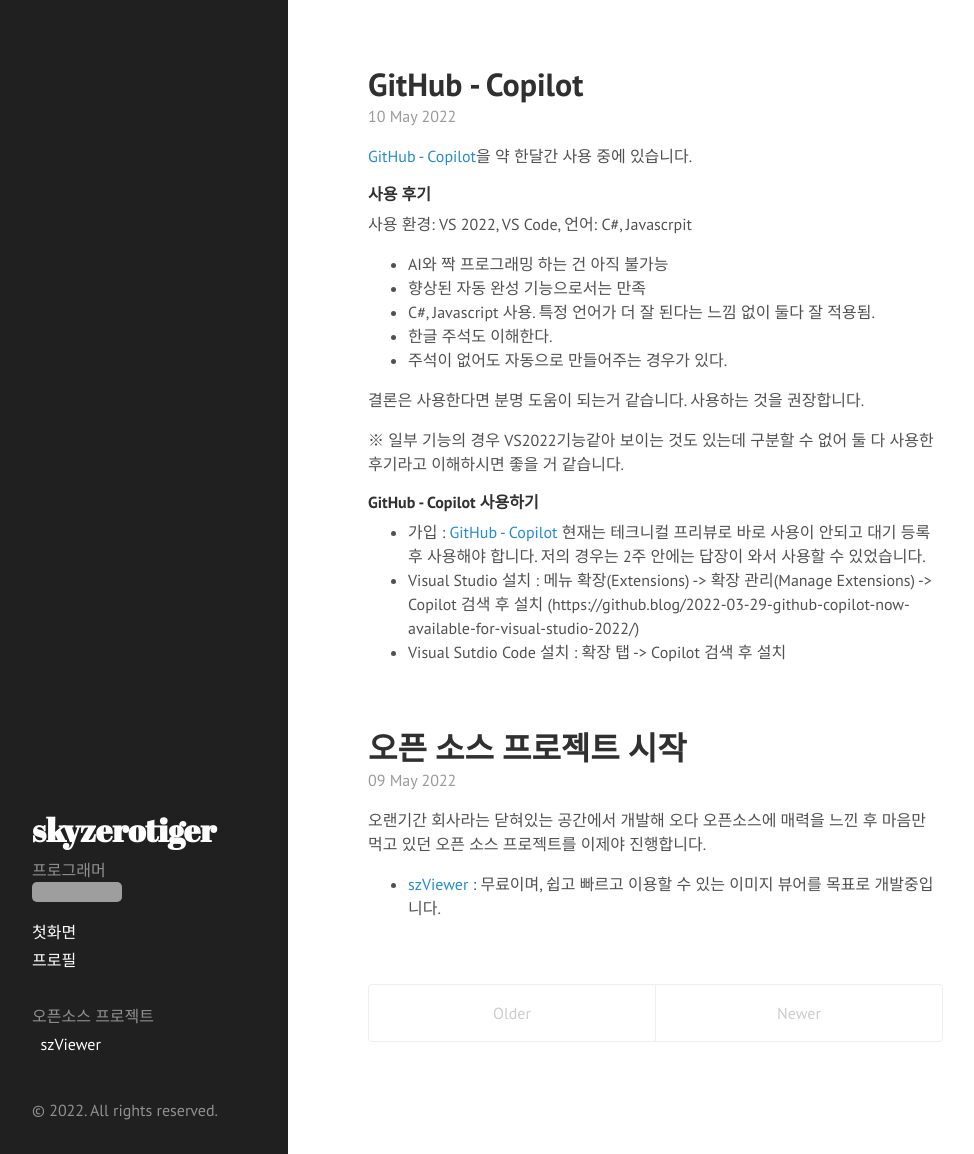
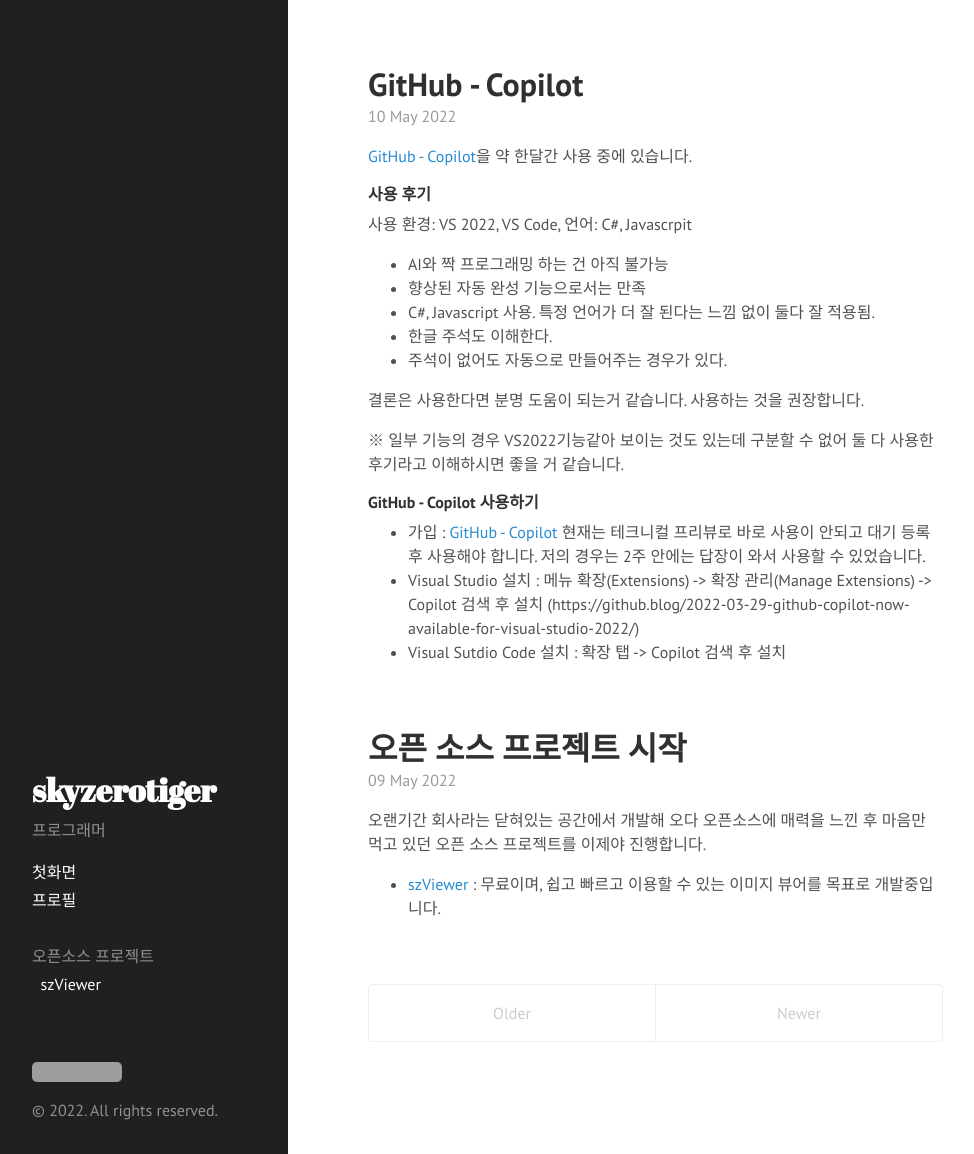
Before and after one commit to skyzerotiger/skyzerotiger.github.io, a Jekyll site: the page built from index.html, in a window 1280 px wide and 1154 px high. Shown: the whole window, without its empty margins (0-974 px from the left). Built offline with Jekyll 4.4.1, drawn with Linux system fonts in a browser that asks for light colours; the list of posts is cut into pages by our own code; grey boxes are pictures that could not be loaded.

Commit message:
Update sidebar.html

```diff
--- a/_includes/sidebar.html
+++ b/_includes/sidebar.html
@@ -6,7 +6,7 @@
           {{ site.title }}
         </a>
       </h1>
-      <p class="lead">{{ site.description }}  <a href="https://discord.com/invite/uxJXzNAkd6"><img alt="Discord" src="https://img.shields.io/discord/973575619680034867?logo=discord&logoColor=white"/></a></p>
+      <p class="lead">{{ site.description }}</p>
     </div>
 
     <nav class="sidebar-nav">
@@ -29,7 +29,8 @@
       <span class="sidebar-nav-item"><br>오픈소스 프로젝트<br>&nbsp&nbsp<a href="https://github.com/skyzerotiger/szViewer">szViewer</a></span>
       <br>
     </nav>
-
+    <br>
+    <a href="https://discord.com/invite/uxJXzNAkd6"><img alt="Discord" src="https://img.shields.io/discord/973575619680034867?logo=discord&logoColor=white"/></a>
     <p>&copy; {{ site.time | date: '%Y' }}. All rights reserved.</p>
   </div>
 </div>
```
